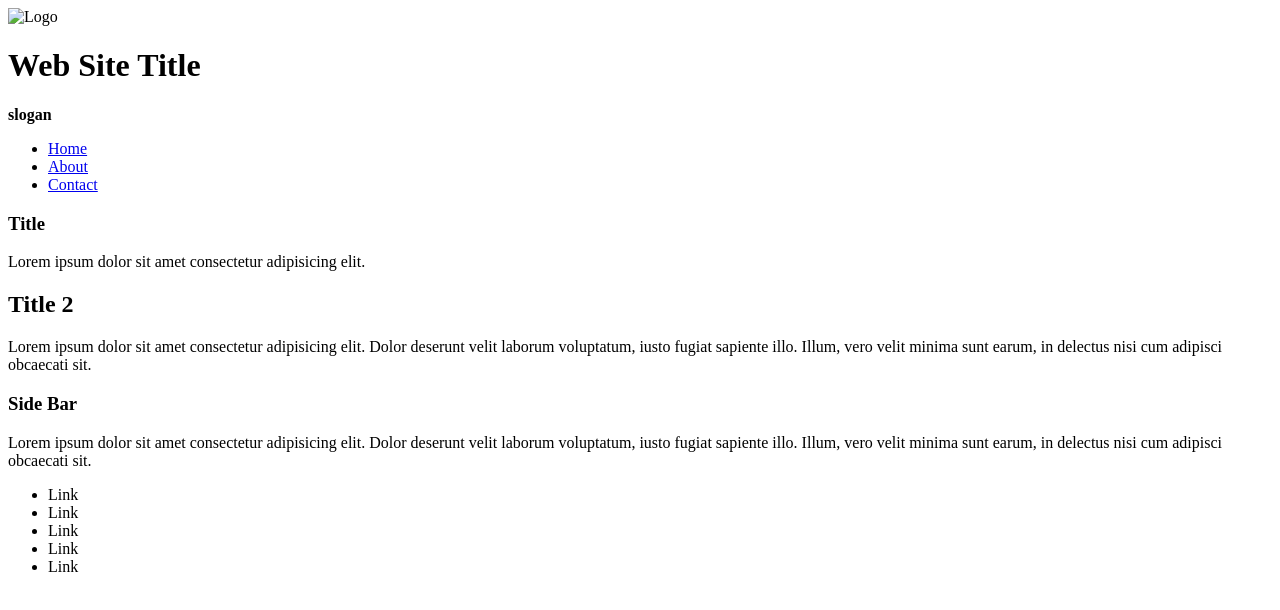
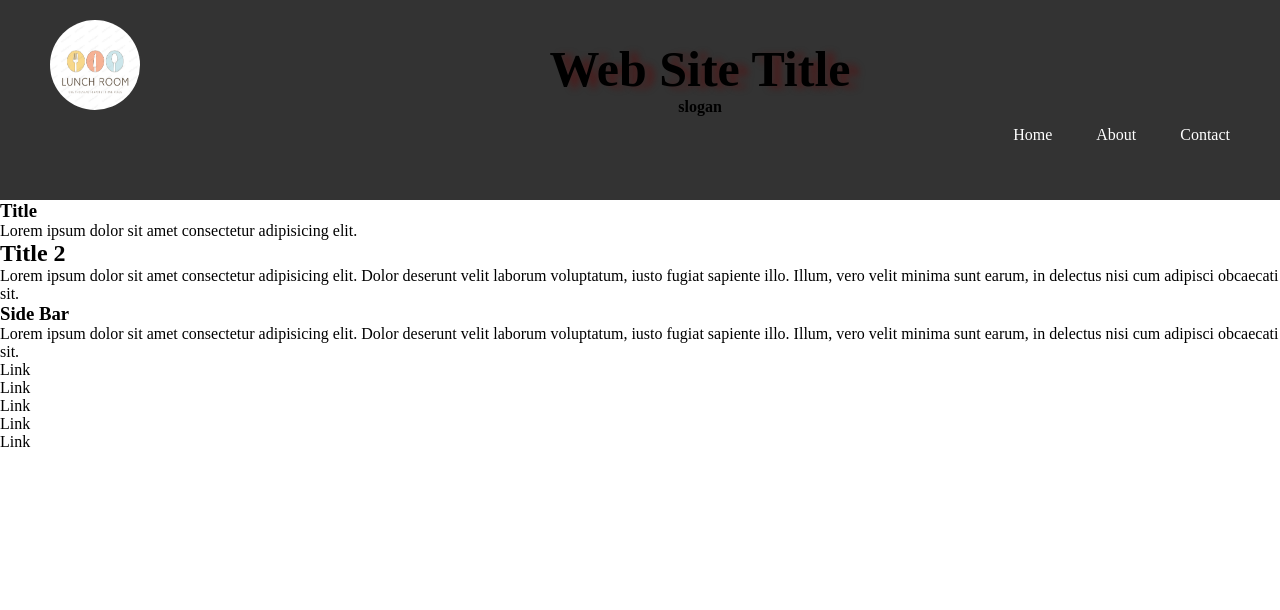
Before and after one commit to AlbertoSarapura2/Proyecto-con-CSS, a plain HTML site: page index.html in a window 1280 px wide. Drawn offline with Linux system fonts and the light colour scheme.

Commit message:
add menu

```diff
--- /dev/null
+++ b/css/header.css
@@ -0,0 +1,45 @@
+header{
+    padding: 20px;
+    text-align: center;
+    width: 100%;
+    height: 200px;
+    background-color: #333;
+}
+#logo{
+    float: left;
+    font-size: 30px;
+    font-weight: bold;
+    margin-left: 30px;
+    height: 90px;
+    width: 90px;
+    border-radius: 50%;
+}
+nav{
+    float: right;
+    margin-right: 20px;
+    color: black;
+}
+nav ul{
+    list-style: none;
+
+}
+nav ul li{
+    display: inline-block;
+    margin-left: 20px;
+    padding: 10px;
+
+}
+nav ul li a{
+    color: #fff;
+    text-decoration: none;
+}
+nav ul li a:hover{
+    color: #ccc;
+}
+#title{
+    margin-top: 20px;
+    font-size: 50px;
+    font-weight: bold;
+    text-shadow: 9px 2px 7px rgba(95,8,8,0.49);
+}
+/* Path: css\main.css */
--- /dev/null
+++ b/css/main.css
@@ -0,0 +1,5 @@
+*{
+    margin: 0;
+    padding: 0;
+    box-sizing: border-box;
+}
--- a/index.html
+++ b/index.html
@@ -5,12 +5,15 @@
     <meta http-equiv="X-UA-Compatible" content="IE=edge">
     <meta name="viewport" content="width=device-width, initial-scale=1.0">
     <title>Supermark</title>
+
+    <link rel="stylesheet" href="css/main.css">
+    <link rel="stylesheet" href="css/header.css">
 </head>
 <body>
     <header>
-        <img src="" alt="Logo">
-        <h1>Web Site Title</h1>
-        <strong>slogan</strong>
+        <img id="logo" src="images/logo.png" alt="Logo">
+        <h1 id="title">Web Site Title</h1>
+        <strong>slogan</strong><br>
         <nav>
             <ul>
                 <li><a href="index.html">Home</a></li>
```
